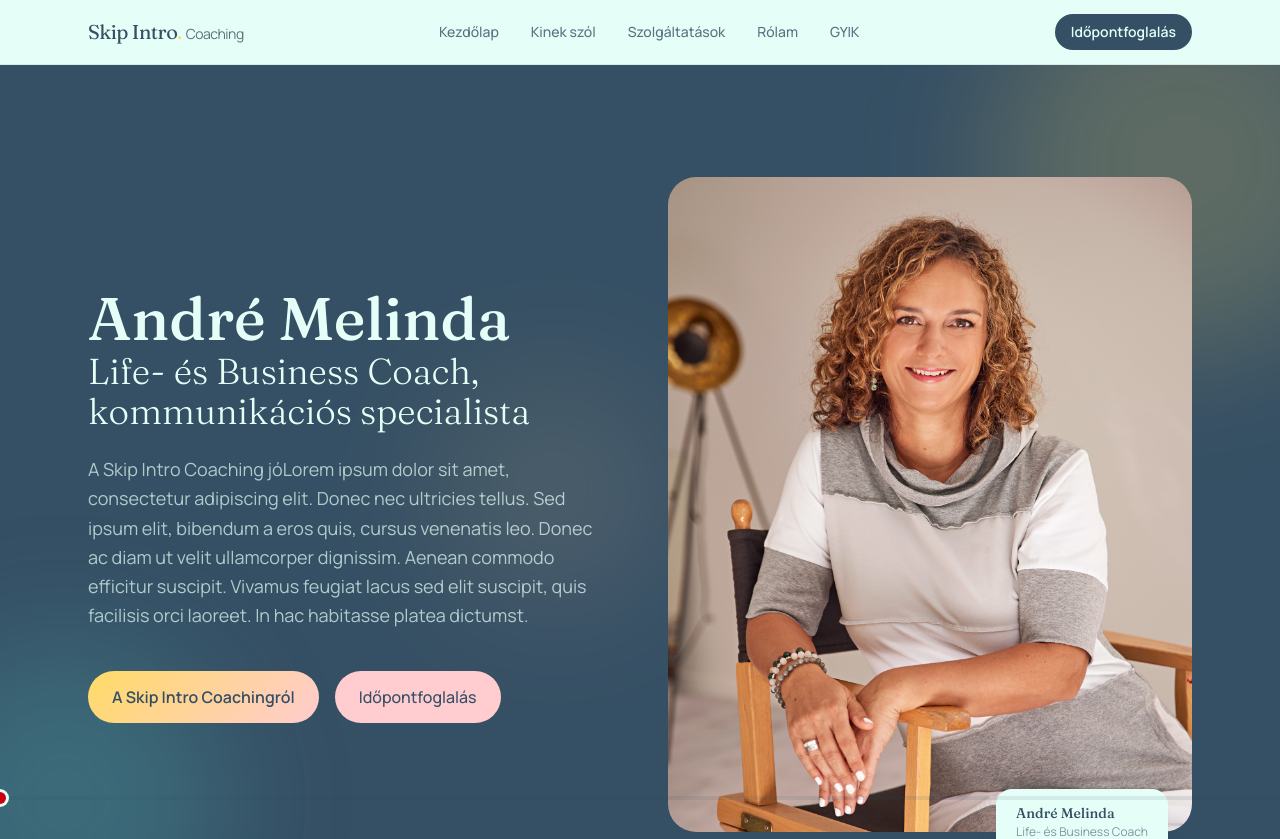
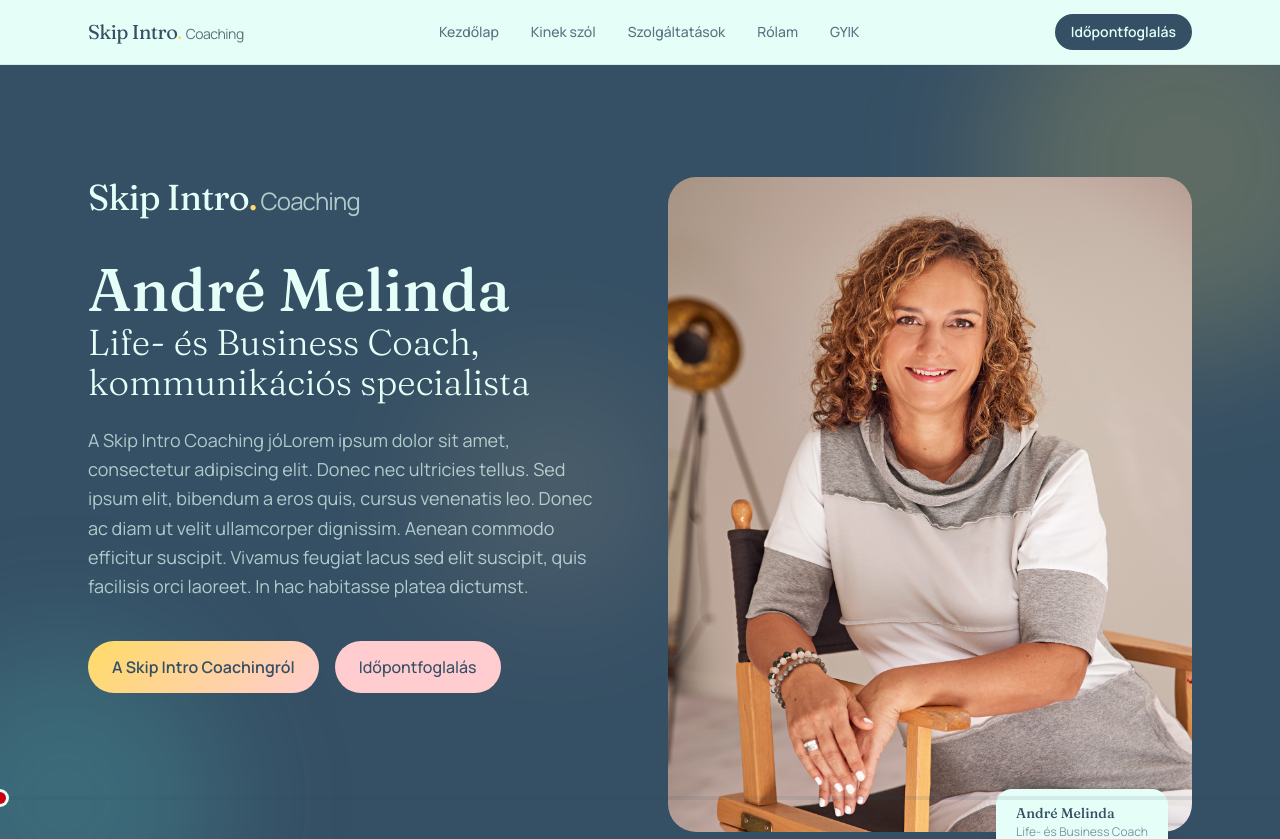
Before and after one commit to zeti1223/skipintro-coaching, a Vue app: page / in a window 1280 px wide. Shown: the top 839 px of the page. Built offline with nearby package versions, Linux system fonts and the light colour scheme.

Commit message:
Add logo to hero

```diff
--- a/src/components/HeroSection.vue
+++ b/src/components/HeroSection.vue
@@ -1,5 +1,5 @@
 <script setup>
-import { hero, images } from '../content.js'
+import { hero, images, site } from '../content.js'
 import NatureImage from './NatureImage.vue'
 </script>
 
@@ -10,8 +10,14 @@ import NatureImage from './NatureImage.vue'
     <div class="pointer-events-none absolute bottom-0 -left-24 w-80 h-80 rounded-full bg-aqua/20 blur-3xl" />
     <div class="pointer-events-none absolute top-1/3 left-1/3 w-64 h-64 rounded-full bg-gradient-primary opacity-10 blur-3xl" />
 
-    <div class="relative max-w-6xl mx-auto px-6 pt-20 pb-24 md:pt-28 md:pb-32 grid md:grid-cols-2 gap-14 items-center">
+    <div class="relative max-w-6xl mx-auto px-6 pt-20 pb-24 md:pt-28 md:pb-32 grid md:grid-cols-2 gap-14 items-start">
       <div>
+        <div class="font-display text-2xl md:text-4xl tracking-tight text-paper mb-10">
+          {{ site.brandName }}<span class="text-gold">.</span
+          ><span class="hidden sm:inline text-paper font-body text-sm md:text-2xl ml-1 opacity-70">{{
+            site.brandSuffix
+          }}</span>
+        </div>
 
         <h1 class="font-display font-medium text-4xl md:text-5xl lg:text-6xl leading-[1.08] mb-6">
           {{ hero.name }}
```
